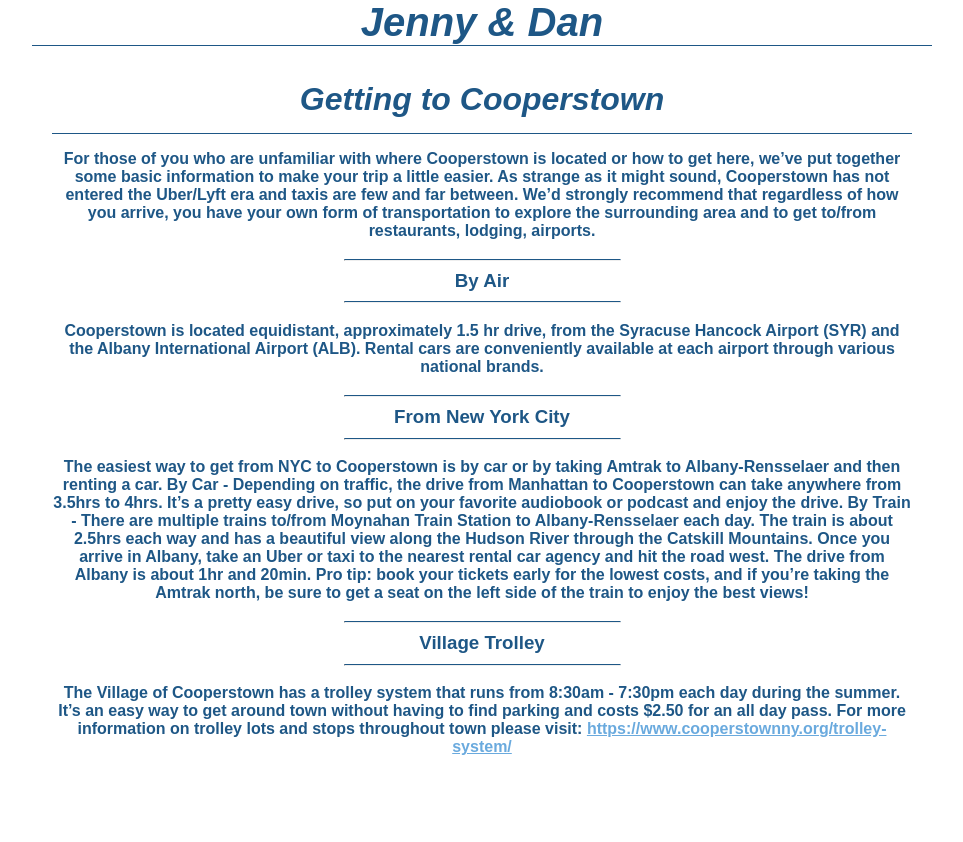
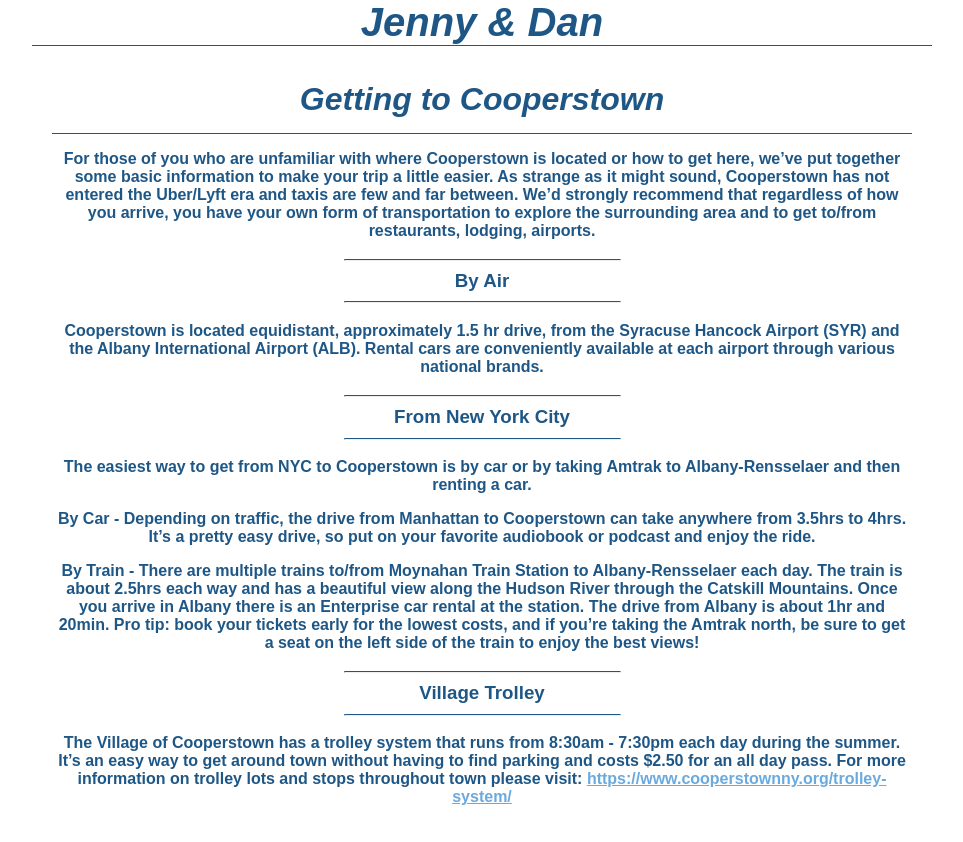
Before and after one commit to danomoseley/jennydan, a SvelteKit app: page /travel in a window 1280 px wide. Shown: the whole page, without its empty margins (158-1121 px from the left). Before the commit the page ends 800 px from the top, so only its background shows below. Built offline with nearby package versions, Linux system fonts and the light colour scheme.

Commit message:
Update gettting here text

```diff
--- a/src/routes/travel/+page.svelte
+++ b/src/routes/travel/+page.svelte
@@ -14,7 +14,12 @@
   </p>
   <h3><hr>From New York City<hr></h3>
   <p>
-    The easiest way to get from NYC to Cooperstown is by car or by taking Amtrak to Albany-Rensselaer and then renting a car.  By Car - Depending on traffic, the drive from Manhattan to Cooperstown can take anywhere from 3.5hrs to 4hrs. It’s a pretty easy drive, so put on your favorite audiobook or podcast and enjoy the drive. By Train - There are multiple trains to/from Moynahan Train Station to Albany-Rensselaer each day. The train is about 2.5hrs each way and has a beautiful view along the Hudson River through the Catskill Mountains. Once you arrive in Albany, take an Uber or taxi to the nearest rental car agency and hit the road west. The drive from Albany is about 1hr and 20min. Pro tip: book your tickets early for the lowest costs, and if you’re taking the Amtrak north, be sure to get a seat on the left side of the train to enjoy the best views!
+    The easiest way to get from NYC to Cooperstown is by car or by taking Amtrak to Albany-Rensselaer and then renting a car.
+  <p>
+    By Car - Depending on traffic, the drive from Manhattan to Cooperstown can take anywhere from 3.5hrs to 4hrs. It’s a pretty easy drive, so put on your favorite audiobook or podcast and enjoy the ride.
+  </p>
+  <p>
+    By Train - There are multiple trains to/from Moynahan Train Station to Albany-Rensselaer each day. The train is about 2.5hrs each way and has a beautiful view along the Hudson River through the Catskill Mountains. Once you arrive in Albany there is an Enterprise car rental at the station. The drive from Albany is about 1hr and 20min. Pro tip: book your tickets early for the lowest costs, and if you’re taking the Amtrak north, be sure to get a seat on the left side of the train to enjoy the best views!
   </p>
   <h3><hr>Village Trolley<hr></h3>
   <p>
```
